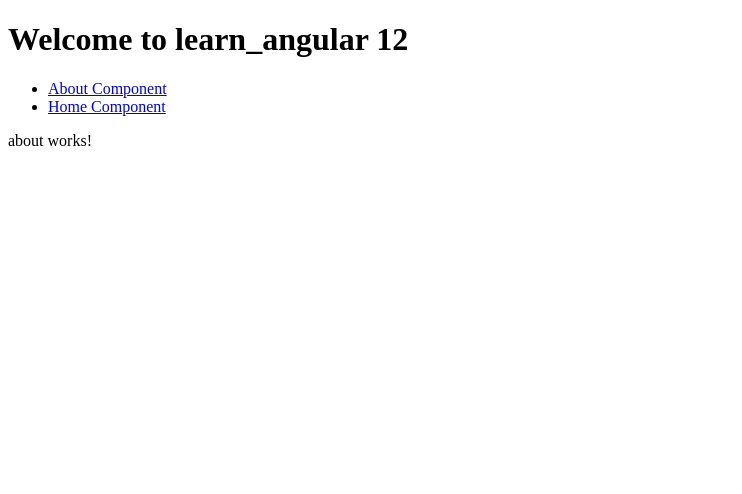
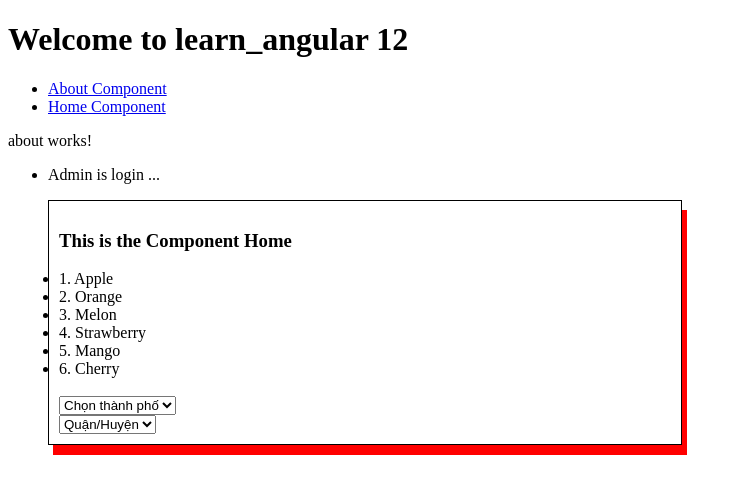
Before and after one commit to congtm20/Angular12, an Angular app: page /about in a window 1280 px wide. Shown: the top 494 px of the page, without its empty margins (0-742 px from the left). Built offline with nearby package versions, Linux system fonts and the light colour scheme.

Commit message:
ngSwitch-Case

```diff
--- a/src/app/about/about.component.html
+++ b/src/app/about/about.component.html
@@ -1 +1,13 @@
 <p>about works!</p>
+<ul [ngSwitch]="loginName">
+    <li *ngSwitchCase="'user'">
+        <p>User is login ...</p>
+    </li>
+    <li *ngSwitchCase="'admin'">
+        <p>Admin is login ...</p>
+        <app-home></app-home>
+    </li>
+    <li *ngSwitchDefault>
+        <p>Please choose login name</p>
+    </li>
+</ul>
--- a/src/app/about/about.component.ts
+++ b/src/app/about/about.component.ts
@@ -6,7 +6,7 @@
   styleUrls: ['./about.component.scss']
 })
 export class AboutComponent implements OnInit {
-
+  public loginName = 'admin';
   constructor() { }
 
   ngOnInit(): void {
```
